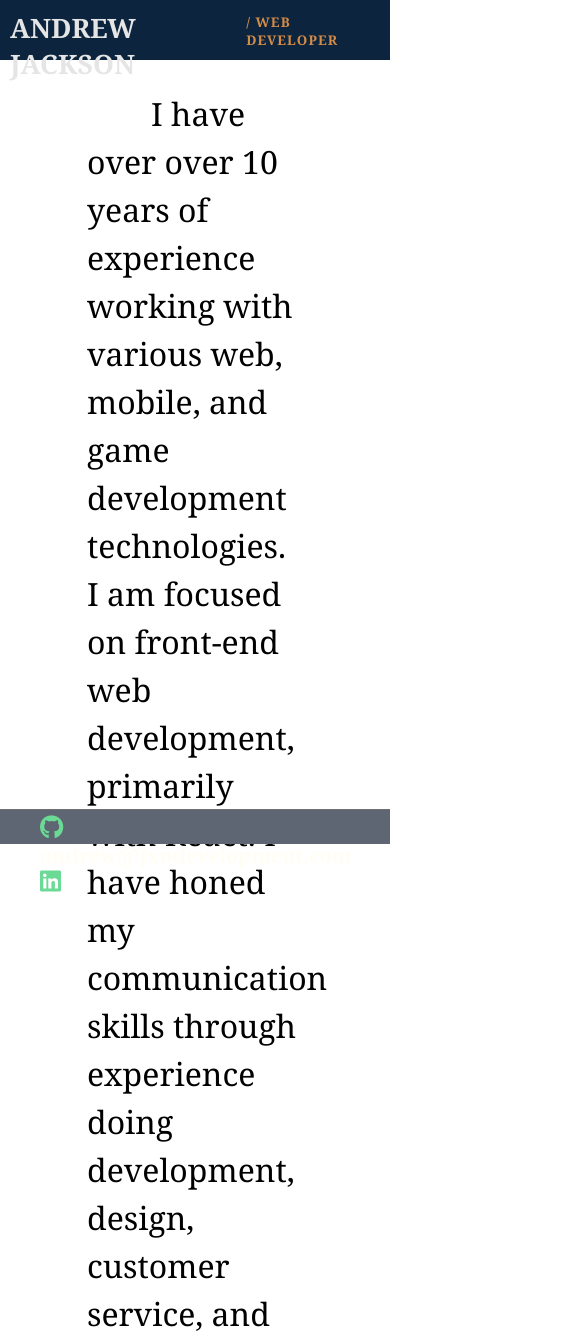
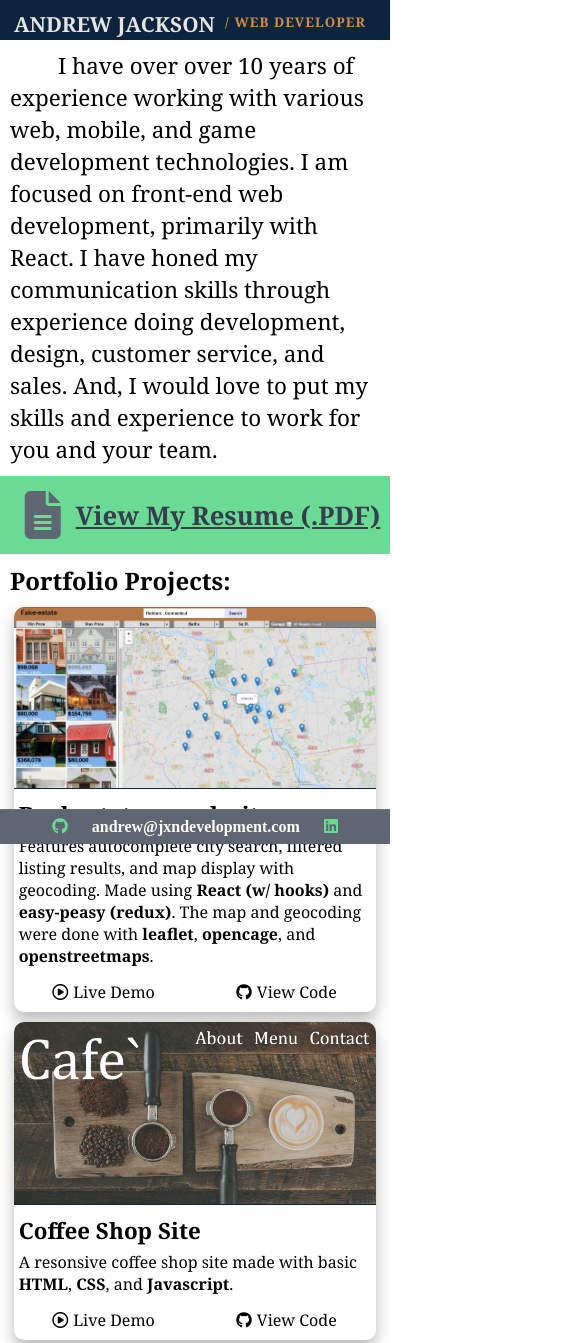
Before and after one commit to inactionjackson/2019-portfolio, a plain HTML site: page index.html in a window 390 px wide. Shown: the top 1343 px of the page, 585 px wide, since content can reach past the window. Drawn offline with Linux system fonts and the light colour scheme.

Commit message:
fixed display on iphone X +

```diff
--- a/style.css
+++ b/style.css
@@ -52,18 +52,15 @@ nav {
   display: flex;
   flex-direction: row;
   width: 100vw;
-  justify-content: center;
+  justify-content:center;
   color: #5e6573;
-  text-shadow: 0px 0px 2px rgb(206, 204, 204);
   background: #6ada94;
   margin: 20px 0px 0px -60px;
-  -webkit-box-shadow: inset 0px 0px 80px 0px rgba(54, 193, 155, 1);
-  -moz-box-shadow: inset 0px 0px 80px 0px rgba(54, 193, 155, 1);
-  box-shadow: inset 0px 0px 80px 0px rgba(54, 193, 155, 1);
 }
 #container > .resumeContainer > i {
   font-size: 3em;
-  padding: 15px 2%;
+  padding: 15px;
+  align-self: center;
 }
 #container > .resumeContainer > p {
   font-size: 1.6em;
@@ -90,7 +87,7 @@ nav {
 }
 .portContainer {
   display: grid;
-  grid-template-columns: repeat(auto-fit, minmax(600px, 1fr));
+  grid-template-columns: repeat(auto-fit, minmax(500px, 1fr));
   margin-bottom: 60px;
 }
 .portCard {
@@ -203,3 +200,77 @@ footer > .table > ul > li > a {
 footer > .table > ul > li > a > i {
   color: #6ada94;
 }
+
+@media (max-width: 1000px) {
+  .aboutContainer{
+    width:100%;
+    font-size:1.4rem;
+    display:block;
+    margin: 10px auto;
+    text-indent: 3rem;
+    line-height: 2rem;
+  }
+}
+
+@media (max-width: 700px) {
+  .aboutContainer{
+    width:100%;
+    font-size:1.4rem;
+    display:block;
+    margin: 10px auto;
+    text-indent: 3rem;
+    line-height: 2rem;
+    margin-top:40px;
+  }
+  .portContainer {
+    display: block;
+    width:100%;
+    margin:0;
+    padding:0 0 60px 0;
+  }
+  #container {
+    padding: 10px;
+  }
+  .portCard {
+    width: 98%;
+    height: auto;
+    padding-bottom: 40px;
+    margin: 10px auto;
+  }
+
+  #name {
+    font-size: 1.3rem;
+  }
+  nav {
+    height: 40px;
+  }
+  #container > .resumeContainer {
+    display: flex;
+    flex-direction: row;
+    width: 100vw;
+    justify-content: center;
+    color: #5e6573;
+    background: #6ada94;
+    margin: 0 0 0 -10px;
+  }
+  footer > .table > ul > li {
+    padding: 0px 10px;
+  }
+  footer > .table > ul > li > a {
+    font-size: 1em;
+  }
+}
+
+@media (max-width: 350px){
+  #name > span {
+    display:none;
+  }
+  .aboutContainer{
+    font-size:1rem;
+    text-indent: 2rem;
+    line-height: 1.4rem;
+  }
+  footer > .table > ul > li {
+    padding: 0px;
+  }
+}
```
